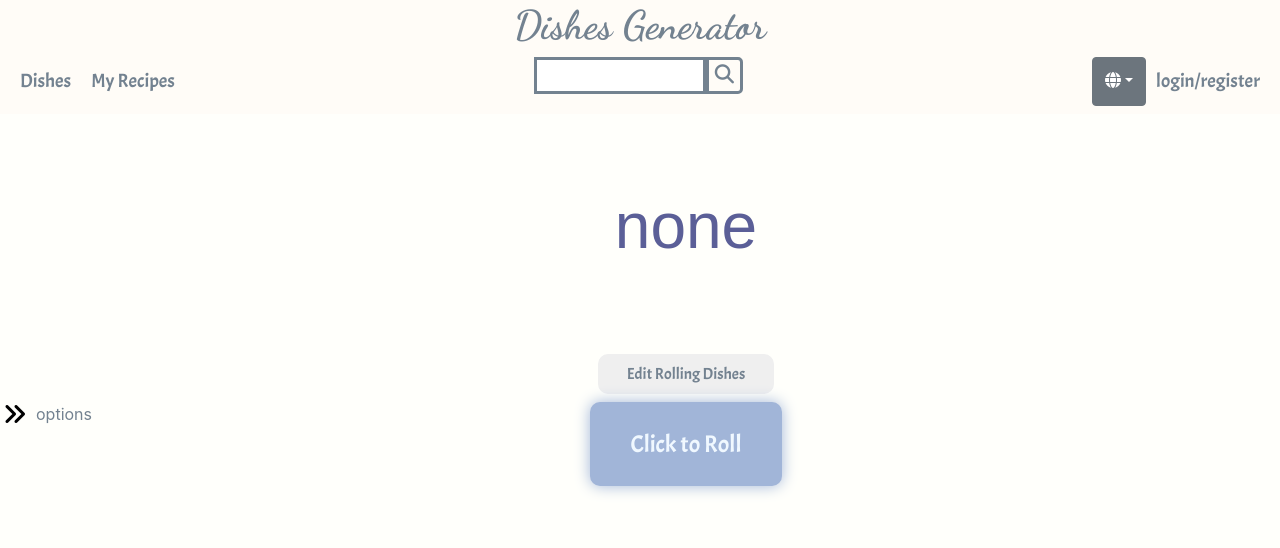
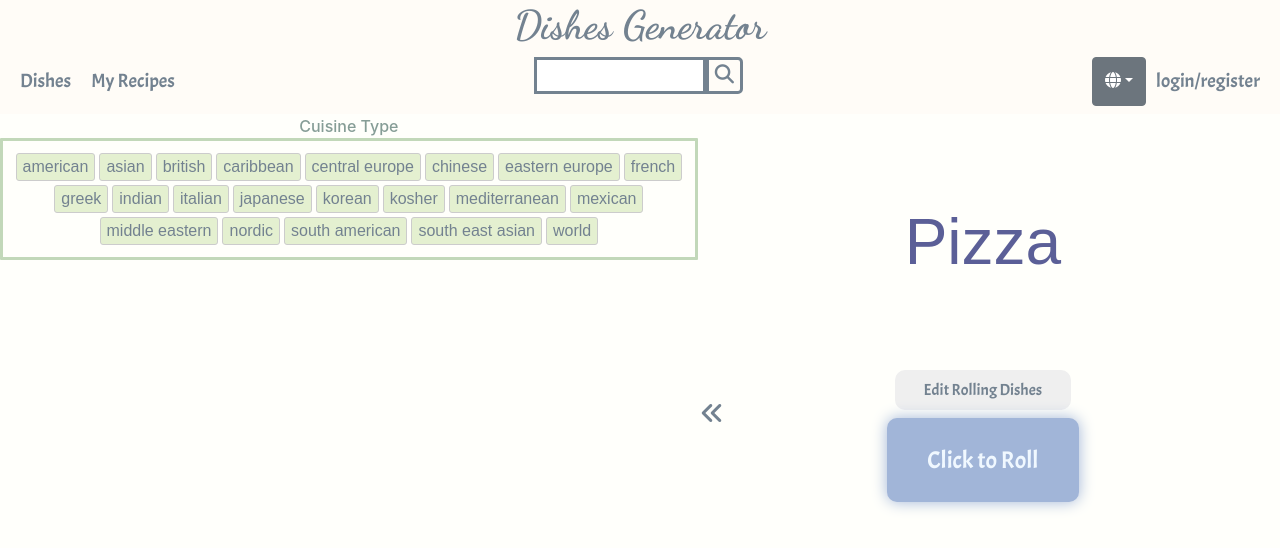
Before and after one commit to Luna123j/recipe_dice, a React (Create React App) app in the folder client/: page / in a window 1280 px wide. Both pictures are taken after a click on the button 13 px from the left and 413 px from the top of the page. Shown: the top 548 px of the page. Built offline with nearby package versions, Linux system fonts and the light colour scheme; no server answers.

Commit message:
edit contained in sidbar

```diff
--- a/client/src/component/CuisineType.scss
+++ b/client/src/component/CuisineType.scss
@@ -6,6 +6,9 @@
   cursor: pointer;
   font-family: 'Rubik:wght@300', sans-serif;
   color: #738290;
+  height: fit-content;
+  width: fit-content;
+  display: inline;
 }
 
 .typeBtn:focus {
--- a/client/src/component/Dice.scss
+++ b/client/src/component/Dice.scss
@@ -1,5 +1,5 @@
 .dice {
-  width: 12em;
+  width: 100%;
   text-align: center;
   font-size: 4em;
   padding:0.25em;
--- a/client/src/component/RollDice.jsx
+++ b/client/src/component/RollDice.jsx
@@ -11,7 +11,7 @@ const RollDice = (props) => {
 
   const recipesArr = props.diceContent;
   const [state, setState] = useState({
-    randomRecipe: 'none',
+    randomRecipe: 'Pizza',
     rolling: false,
   })
   const [open, setOpen] = useState(false)
@@ -41,7 +41,7 @@ const RollDice = (props) => {
 
   }
 
-  const toggleOpen = ()=>{
+  const toggleOpen = () => {
     setOpen(!open)
   }
 
@@ -54,13 +54,14 @@ const RollDice = (props) => {
 
   return (
     <div className="rollDice">
-      <div className="sideBar">
-        <button className="sideBtn" onClick={toggleOpen}><i className="fa-solid fa-angles-right"></i></button>
-        {/* <div className="tagContainer">
-          <CuisineType />
-        </div> */}
-      </div>
-      <div className="sideBar">options</div>
+      {open ?
+        <div className="tagTitle"> Cuisine Type
+          <div className="tagContainer">
+            <CuisineType />
+          </div>
+        </div>
+        : ""}
+      <button className="sideBtn" onClick={toggleOpen}>{open ? <i className="fa-solid fa-angles-left"></i> : <i className="fa-solid fa-angles-right"></i>}</button>
       <div className="diceContainer">
 
         <Dice rolling={state.rolling} randomRecipe={state.randomRecipe} setApiResult={props.setApiResult} />
@@ -70,7 +71,6 @@ const RollDice = (props) => {
         </div>
 
       </div>
-
     </div>
 
   )
--- a/client/src/component/RollDice.scss
+++ b/client/src/component/RollDice.scss
@@ -2,14 +2,15 @@
   display: flex;
   flex-direction: row;
   width: 100%;
-  background-color: #FFFFFB;
+  background-color: #fffffb;
   height: 600px;
   .diceContainer {
     display: flex;
     flex-direction: column;
     align-items: center;
     width: 100%;
-    margin-top: 3em;
+    margin-top: 4em;
+    margin-right: 3em;
   }
   .submitBtn {
     width: 8em;
@@ -22,14 +23,14 @@
     -moz-animation: glowing 1300ms infinite;
     -o-animation: glowing 1300ms infinite;
     animation: glowing 1300ms infinite;
-    font-family: 'Acme', sans-serif;
+    font-family: "Acme", sans-serif;
     font-size: x-large;
     color: aliceblue;
   }
 
   .editBtn {
     color: #738290;
-    font-family: 'Acme', sans-serif;
+    font-family: "Acme", sans-serif;
     width: 11em;
     padding: 0.5em;
     margin-bottom: 0.5em;
@@ -40,32 +41,37 @@
     cursor: pointer;
   }
 
-  .sideBtn{
+  .sideBtn {
     height: 100%;
     border: none;
     background-color: transparent;
     animation: mover 1s infinite alternate;
     font-size: x-large;
+    color: #738290;
   }
-
-
 }
 
 .tagContainer {
-  width: 50%;
+  width: 100%;
 }
 
-.button-container{
+.button-container {
   display: flex;
   flex-direction: column;
-
 }
 
-.sideBar{
+.sideBar {
+  border: solid;
   height: 100%;
+  width: 400px;
   text-align: center;
   vertical-align: middle;
   line-height: 600px;
+}
+
+.tagTitle{
+  color: #869D96;
+  font-weight: 500;
 }
 
 @-webkit-keyframes glowing {
@@ -74,8 +80,8 @@
     -webkit-box-shadow: 0 0 3px #738290;
   }
   50% {
-    background-color: #A1B5D8;
-    -webkit-box-shadow: 0 0 15px #A1B5D8;
+    background-color: #a1b5d8;
+    -webkit-box-shadow: 0 0 15px #a1b5d8;
   }
   100% {
     background-color: #738290;
@@ -89,8 +95,8 @@
     box-shadow: 0 0 3px #738290;
   }
   50% {
-    background-color: #A1B5D8;
-    box-shadow: 0 0 15px #A1B5D8;
+    background-color: #a1b5d8;
+    box-shadow: 0 0 15px #a1b5d8;
   }
   100% {
     background-color: #738290;
```
